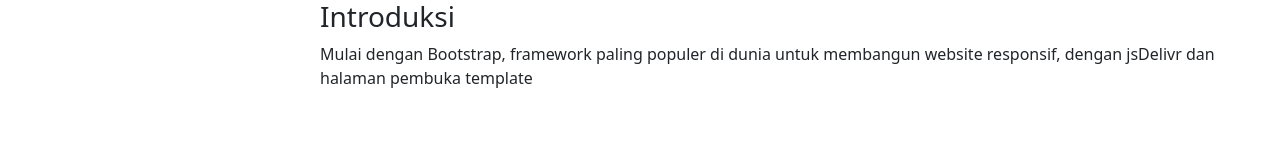
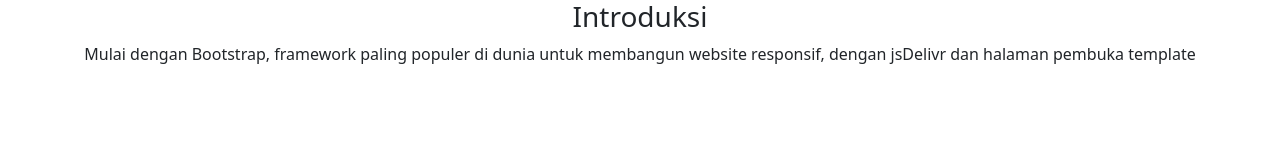
Before and after one commit to bootstrap-id/bootstrap-id.github.io, a plain HTML site: page index.html in a window 1280 px wide. Drawn offline with nearby package versions, Linux system fonts and the light colour scheme.

Commit message:
Update index.html

```diff
--- a/index.html
+++ b/index.html
@@ -11,9 +11,10 @@
     <title>Bootstrap ID | Introduksi</title>
   </head>
   <body>
-    <h3 class="offset-3">Introduksi</h3>
-    <p class="offset-3">Mulai dengan Bootstrap, framework paling populer di dunia untuk membangun website responsif, dengan jsDelivr dan halaman pembuka template</p>
-
+    <div class="text-center">
+      <h3>Introduksi</h3>
+      <p>Mulai dengan Bootstrap, framework paling populer di dunia untuk membangun website responsif, dengan jsDelivr dan halaman pembuka template</p>
+    </div
     <!-- Optional JavaScript; choose one of the two! -->
 
     <!-- Option 1: Bootstrap Bundle with Popper -->
```
